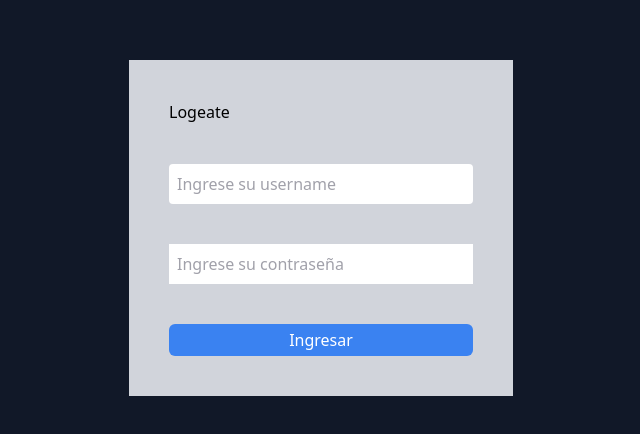
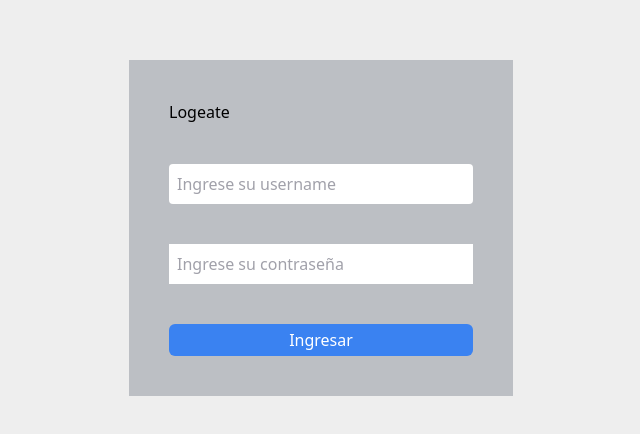
Before and after one commit to marcelob12/Web-SOCIAL, a React (Create React App) app in the folder myapp/: page /login in a window 1280 px wide. Shown: the part 172-606 px from the top of the page, without its empty margins (319-959 px from the left). Built offline with nearby package versions, Linux system fonts and the light colour scheme.

Commit message:
Configuring tailwind

```diff
--- a/myapp/tailwind.config.js
+++ b/myapp/tailwind.config.js
@@ -1,14 +1,23 @@
 module.exports = {
-  purge: ['./src/*/.{js,jsx,ts,tsx}', './public/index.html'],
+  purge: ['./src/**/*.{js,jsx,ts,tsx}', './public/index.html'],
   darkMode: false, // or 'media' or 'class'
   theme: {
     colors:{
-      background: "#111828",
-      aqua: "#34D099",
+      background: "#EEEEEE",
+      aqua: "#2CBC89",
       skyD: "#3A82F1",
       skyL: "#DBEAFF",
-      gray:"#D1D4DB",
-      white:"#FFFFFF"
+      gray:"#bcbfc4",
+      white:"#FFFFFF",
+      whitie:"#F2F2F2",
+      dark: {
+        700: "#24252A",
+        400: "#484A55"
+      },
+      red:{
+        500: "#DB3E3E",
+        300: "#E15151"
+      }
     },
     fontFamily:{
       heading: ['Good Brush', 'cursive'],
```
